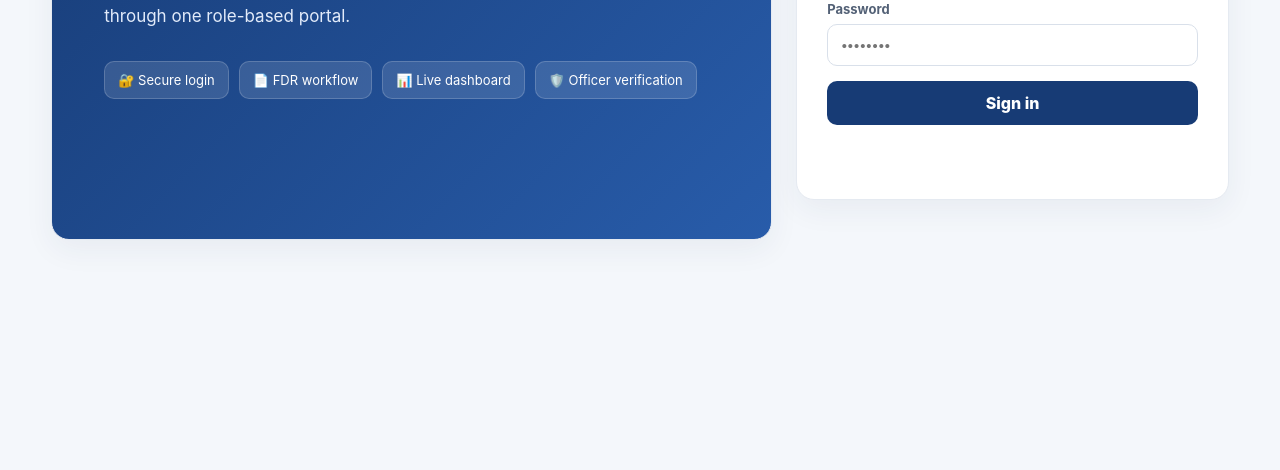
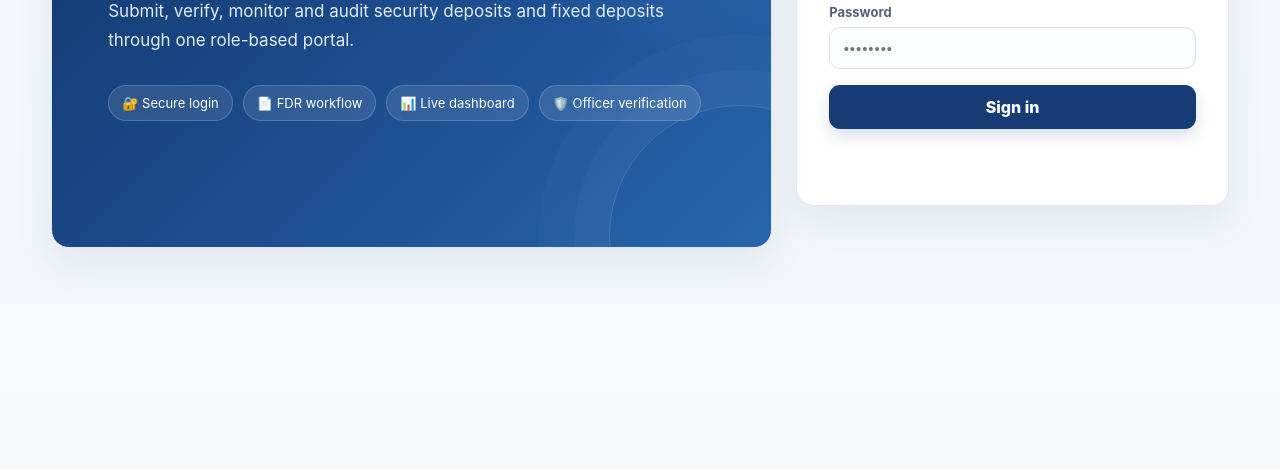
Before and after one commit to aisheechowdhury19801977-create/SecureFDR, a website: page public/index.html in a window 1280 px wide. Shown: the part 330-800 px from the top of the page. Drawn offline with Linux system fonts and the light colour scheme.

Commit message:
Apply polished SecureFDR visual layer

```diff
--- a/public/index.html
+++ b/public/index.html
@@ -5,6 +5,7 @@
   <meta name="viewport" content="width=device-width, initial-scale=1">
   <title>SecureFDR | AICTE</title>
   <link rel="stylesheet" href="/styles.css">
+  <link rel="stylesheet" href="/ui-polish.css">
   <link rel="stylesheet" href="/document-actions.css">
 </head>
 <body>
```
